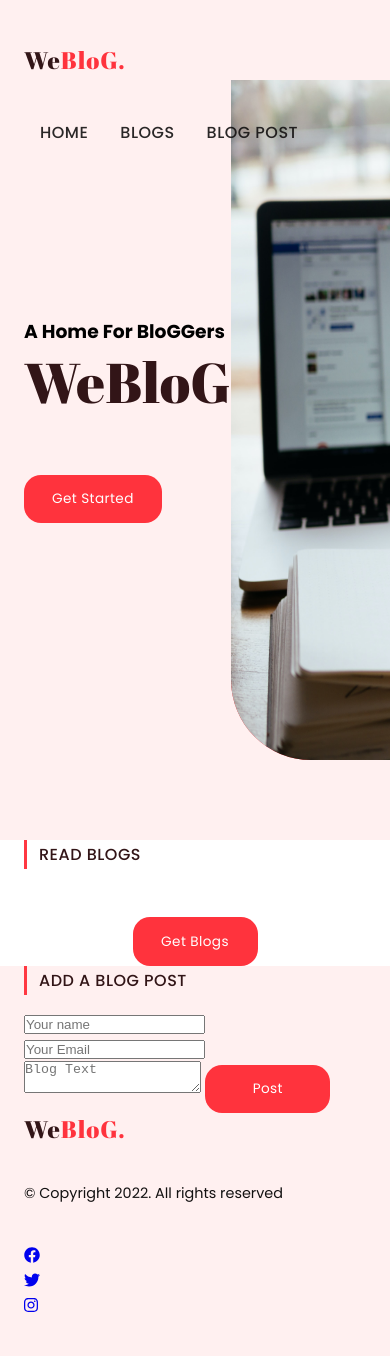
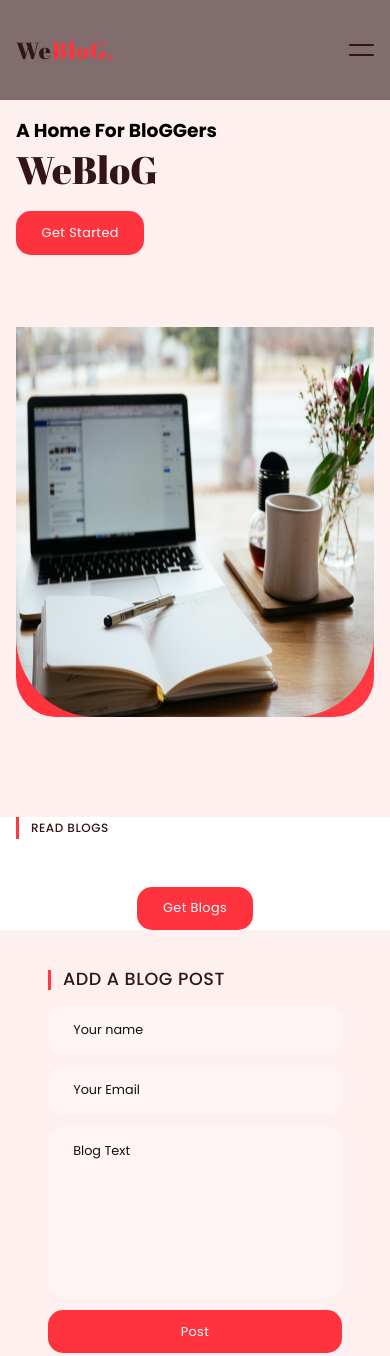
Before and after one commit to pragatikohli/sessional-assessment-2, a plain HTML site: page index.html in a window 390 px wide. Shown: the top 1356 px of the page. Before the commit the page ends 1318 px from the top, so only its background shows below. Drawn offline with nearby package versions, Linux system fonts and the light colour scheme.

Commit message:
Blog-Form and Footer Done

```diff
--- a/styles.css
+++ b/styles.css
@@ -276,3 +276,241 @@ body.open .hamburger .bar:last-child {
   display: flex;
   flex-direction: column;
 }
+/*-------------------Blog Post Styling-----------------------*/
+.blog-form {
+  border-radius: 20px;
+  padding: 3.5rem 3rem;
+  display: flex;
+  flex-direction: column;
+  transition: 0.3s background-color;
+}
+.blog-form h3 {
+  color: var(--heading-color);
+  font-size: 1.3rem;
+  font-weight: 500;
+  margin-bottom: 1.6rem;
+  line-height: 0.9;
+  transition: 0.3s color;
+}
+
+textarea.form-input {
+  resize: none;
+  min-height: 170px;
+}
+.blog-form .form-input {
+  margin-bottom: 1.5rem;
+}
+.form-input {
+  display: inline-block;
+  padding: 0.9rem 1.5rem;
+  background: var(--bg-color-3);
+  border: 2px solid var(--bg-color-3);
+  width: 100%;
+  border-radius: 17px;
+  font-family: inherit;
+  font-size: 0.85rem;
+  color: var(--heading-color);
+  outline: none;
+  transition: 0.3s;
+}
+.form-input:hover {
+  filter: brightness(97%);
+}
+.form-input::placeholder {
+  color: var(--text-color);
+}
+.form-input:valid,
+.form-input:focus {
+  filter: brightness(100%);
+  background: var(--bg-color-1);
+  border-color: var(--main-color-1);
+}
+/*-------------------Footer Styling-----------------------*/
+footer {
+  padding: 4rem 0;
+  background-color: var(--bg-color-transparent);
+}
+footer .container {
+  display: flex;
+  justify-content: space-between;
+  align-items: center;
+  flex-wrap: wrap;
+}
+footer .social-media {
+  display: flex;
+}
+.social-link {
+  width: 35px;
+  height: 35px;
+  border-radius: 50%;
+  margin-left: 1rem;
+  background-color: var(--bg-color-1);
+  color: var(--text-color);
+  display: flex;
+  align-items: center;
+  justify-content: center;
+  transition: 0.3s;
+}
+.social-link:hover {
+  color: var(--main-color-1);
+}
+/*-------------------Media Queries-----------------------*/
+@media (max-width: 1000px) {
+  .sub-heading {
+    font-size: 0.75rem;
+  }
+  .heading {
+    font-size: 2rem;
+  }
+  .showcase-area .heading {
+    font-size: 2.7rem;
+  }
+  .btn {
+    padding: 0.8rem 1.6rem;
+    font-size: 0.8rem;
+    min-width: 100px;
+    border-radius: 15px;
+  }
+  .form-input {
+    padding: 0.8rem 1.45rem;
+    border-radius: 15px;
+    font-size: 0.8rem;
+  }
+  .logo {
+    font-size: 1.45rem;
+  }
+  header .logo {
+    height: 100px;
+    line-height: 100px;
+  }
+  .nav-link {
+    font-size: 0.7rem;
+  }
+  .showcase-area {
+    padding: 100px 0;
+  }
+  .showcase-area .container {
+    grid-template-columns: 1fr 400px;
+    height: 450px;
+  }
+  .blog-post .container {
+    column-gap: 2.5rem;
+  }
+  .blog-form {
+    padding: 2.5rem 2rem;
+  }
+  .blog-form h3 {
+    font-size: 1.1rem;
+    margin-bottom: 1rem;
+  }
+  .blog-post .form-input {
+    margin-bottom: 0.8rem;
+  }
+}
+@media (max-width: 768px) {
+  :root {
+    --section-padding: 4.5rem;
+  }
+  .hamburger {
+    display: block;
+  }
+  header {
+    background-color: var(--bg-color-transparent);
+  }
+  .links {
+    order: 3;
+    flex-basis: 100%;
+    flex-direction: column;
+    align-items: center;
+    justify-content: center;
+    padding: 0.5rem 0 2rem;
+    opacity: 0;
+    transition: 0.3s;
+  }
+  header nav {
+    justify-content: space-between;
+  }
+  .links ul {
+    position: relative;
+    flex-direction: column;
+  }
+  .nav-link {
+    margin: 1.5rem 0;
+    color: var(--heading-color);
+    font-weight: 500;
+  }
+  header {
+    height: 505px;
+    max-height: 100px;
+    overflow: hidden;
+  }
+  header.scrolled {
+    height: 485px;
+    max-height: 80px;
+  }
+  body.open header {
+    max-height: 505px;
+    background-color: var(--bg-color-2);
+  }
+  body.open .links ul::after {
+    opacity: 0.7;
+    width: 100%;
+  }
+  body.open header.scrolled {
+    max-height: 485px;
+  }
+  body.open .links {
+    opacity: 1;
+  }
+  .showcase-area .container {
+    grid-template-columns: 1fr;
+    height: revert;
+    justify-items: center;
+    row-gap: 4rem;
+  }
+  .showcase-image {
+    min-height: revert;
+    height: 100vw;
+    max-height: 570px;
+    max-width: 450px;
+    margin-top: 0px;
+    border-radius: 40px;
+  }
+  .showcase-info {
+    width: 100%;
+    margin-top: 1rem;
+  }
+  .cta {
+    margin-top: 1rem;
+  }
+  .heading br {
+    display: none;
+  }
+  .blog-post .container {
+    grid-template-columns: 1fr;
+    row-gap: 3rem;
+  }
+}
+@media (max-width: 500px) {
+  .container {
+    padding: 0 1rem;
+  }
+  .showcase-area .container {
+    row-gap: 4.5rem;
+  }
+  .showcase-area .heading {
+    font-size: 2.4rem;
+  }
+  .blog-form p {
+    font-size: 1.2rem;
+  }
+  footer {
+    padding: var(--section-padding) 0 1rem;
+  }
+  footer .text {
+    order: 3;
+    flex-basis: 100%;
+    text-align: center;
+    margin-top: 1rem;
+  }
+}
```
